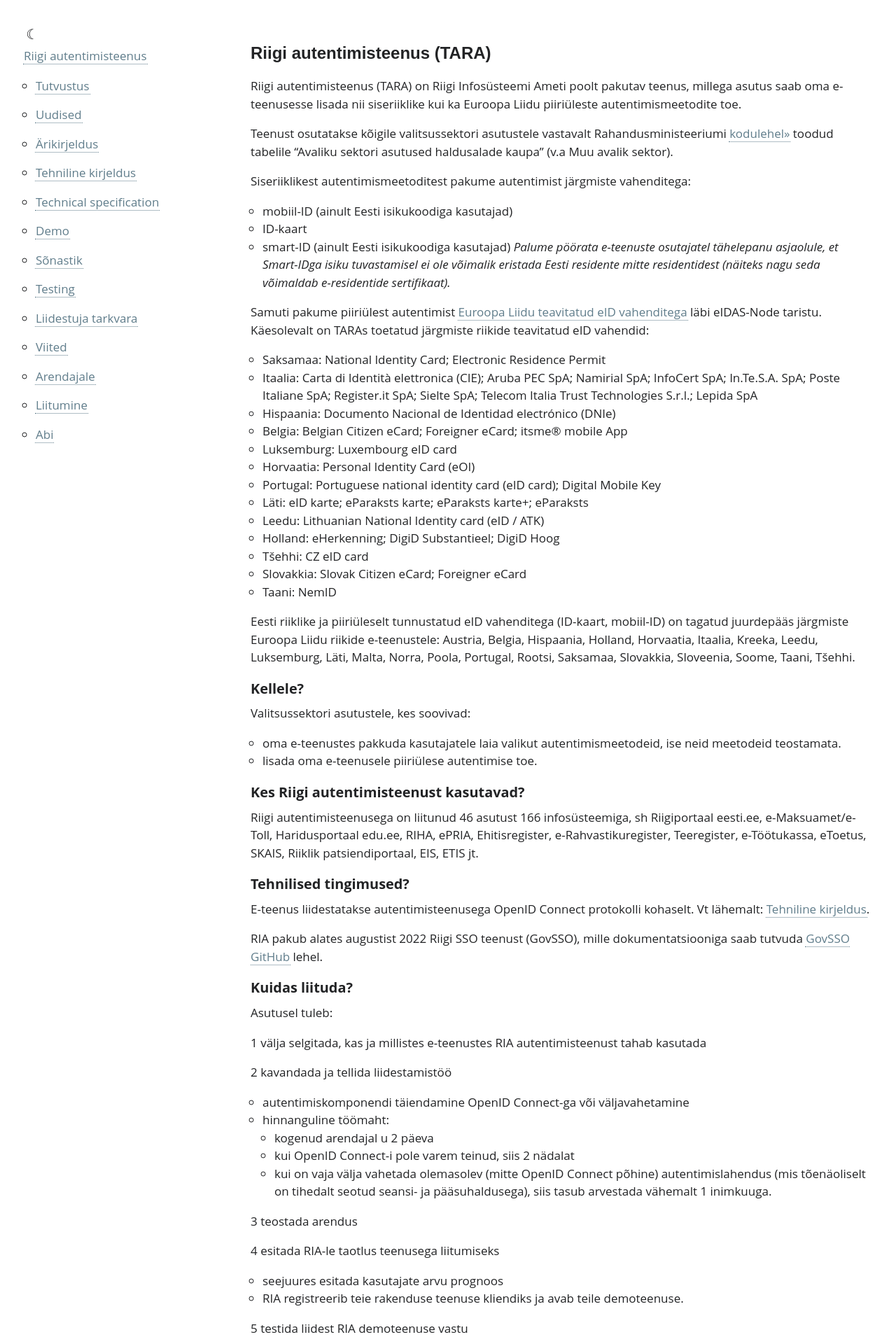
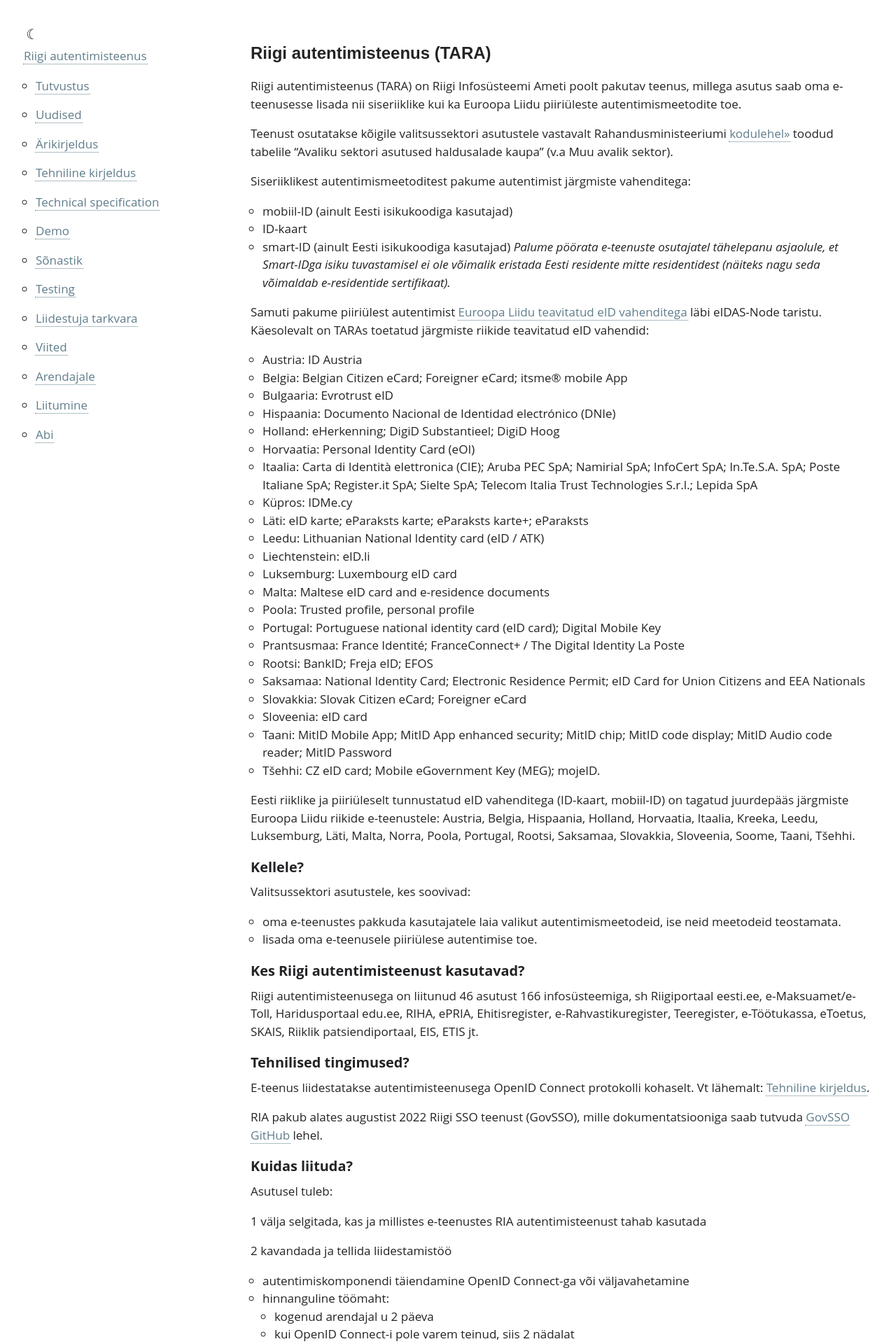
Before and after one commit to e-gov/TARA-Doku, a Jekyll site: the page built from Arikirjeldus.md, in a window 1280 px wide. Shown: the top 1920 px of the page at 70% size. Built offline with Jekyll 4.4.1, drawn with Linux system fonts in a browser that asks for light colours; our own code applies the rules of GitHub Pages for plain Markdown files.

Commit message:
Update Arikirjeldus.md
Update in the list of supported countries and eID schemes.

```diff
--- a/Arikirjeldus.md
+++ b/Arikirjeldus.md
@@ -16,19 +16,28 @@ Siseriiklikest autentimismeetoditest pakume autentimist järgmiste vahenditega:
 
 Samuti pakume piiriülest autentimist [Euroopa Liidu teavitatud eID vahenditega](https://ec.europa.eu/cefdigital/wiki/display/EIDCOMMUNITY/Overview+of+pre-notified+and+notified+eID+schemes+under+eIDAS) läbi eIDAS-Node taristu. Käesolevalt on TARAs toetatud järgmiste riikide teavitatud eID vahendid:
 
-- Saksamaa: National Identity Card; Electronic Residence Permit
+- Austria: ID Austria
+- Belgia: Belgian Citizen eCard; Foreigner eCard; itsme® mobile App
+- Bulgaaria: Evrotrust eID
+- Hispaania: Documento Nacional de Identidad electrónico (DNIe)
+- Holland: eHerkenning; DigiD Substantieel; DigiD Hoog
+- Horvaatia: Personal Identity Card (eOI)
 - Itaalia: Carta di Identità elettronica (CIE); Aruba PEC SpA; Namirial SpA; InfoCert SpA; In.Te.S.A. SpA; Poste Italiane SpA; Register.it SpA; Sielte SpA; Telecom Italia Trust Technologies S.r.l.; Lepida SpA
-- Hispaania: Documento Nacional de Identidad electrónico (DNIe)
-- Belgia: Belgian Citizen eCard; Foreigner eCard; itsme® mobile App
-- Luksemburg: Luxembourg eID card
-- Horvaatia: Personal Identity Card (eOI)
-- Portugal: Portuguese national identity card (eID card); Digital Mobile Key
+- Küpros: IDMe.cy
 - Läti: eID karte; eParaksts karte; eParaksts karte+; eParaksts
 - Leedu: Lithuanian National Identity card (eID / ATK)
-- Holland: eHerkenning; DigiD Substantieel; DigiD Hoog
-- Tšehhi: CZ eID card
+- Liechtenstein: eID.li
+- Luksemburg: Luxembourg eID card
+- Malta: Maltese eID card and e-residence documents
+- Poola: Trusted profile, personal profile
+- Portugal: Portuguese national identity card (eID card); Digital Mobile Key
+- Prantsusmaa: France Identité; FranceConnect+ / The Digital Identity La Poste
+- Rootsi: BankID; Freja eID; EFOS
+- Saksamaa: National Identity Card; Electronic Residence Permit; eID Card for Union Citizens and EEA Nationals
 - Slovakkia: Slovak Citizen eCard; Foreigner eCard
-- Taani: NemID
+- Sloveenia: eID card
+- Taani: MitID Mobile App; MitID App enhanced security; MitID chip; MitID code display; MitID Audio code reader; MitID Password
+- Tšehhi: CZ eID card; Mobile eGovernment Key (MEG); mojeID.
 
 Eesti riiklike ja piiriüleselt tunnustatud eID vahenditega (ID-kaart, mobiil-ID) on tagatud juurdepääs järgmiste Euroopa Liidu riikide e-teenustele: Austria, Belgia, Hispaania, Holland, Horvaatia, Itaalia, Kreeka, Leedu, Luksemburg, Läti, Malta, Norra, Poola, Portugal, Rootsi, Saksamaa, Slovakkia, Sloveenia, Soome, Taani, Tšehhi.
 
```
